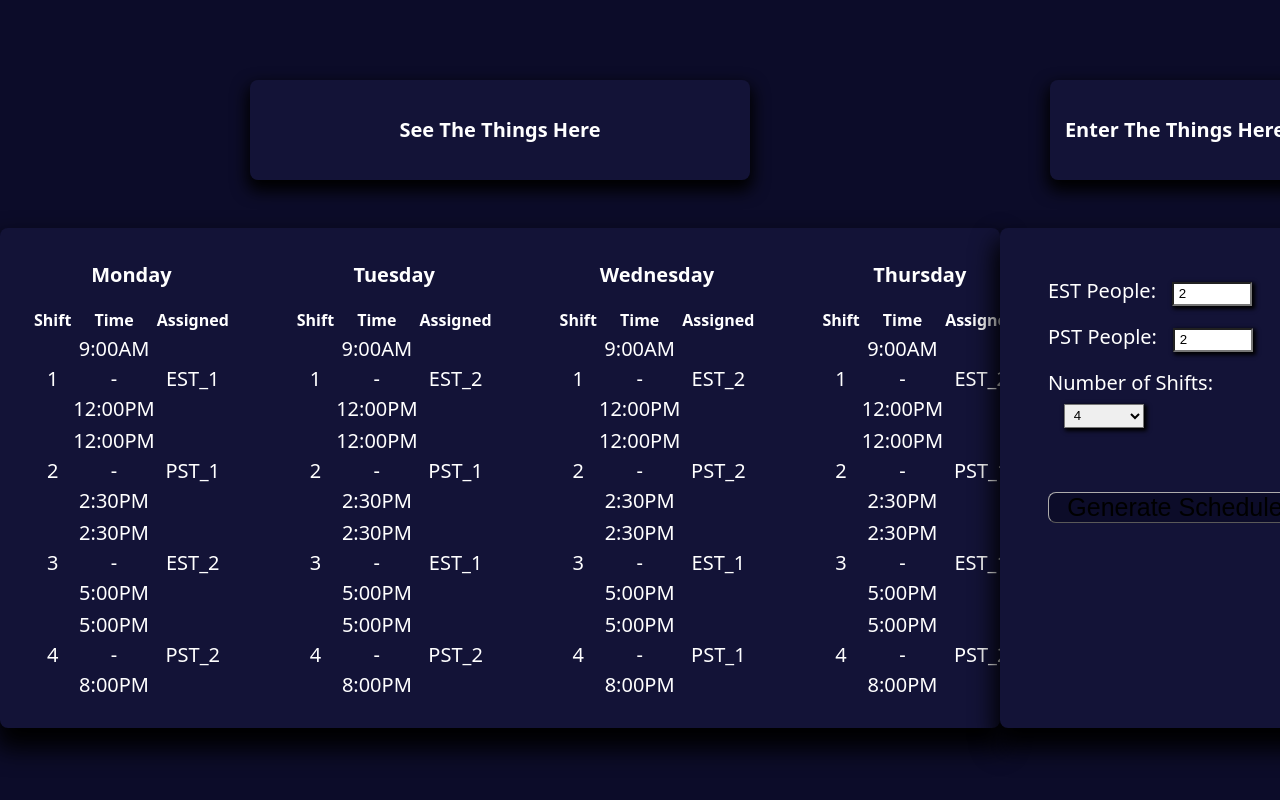
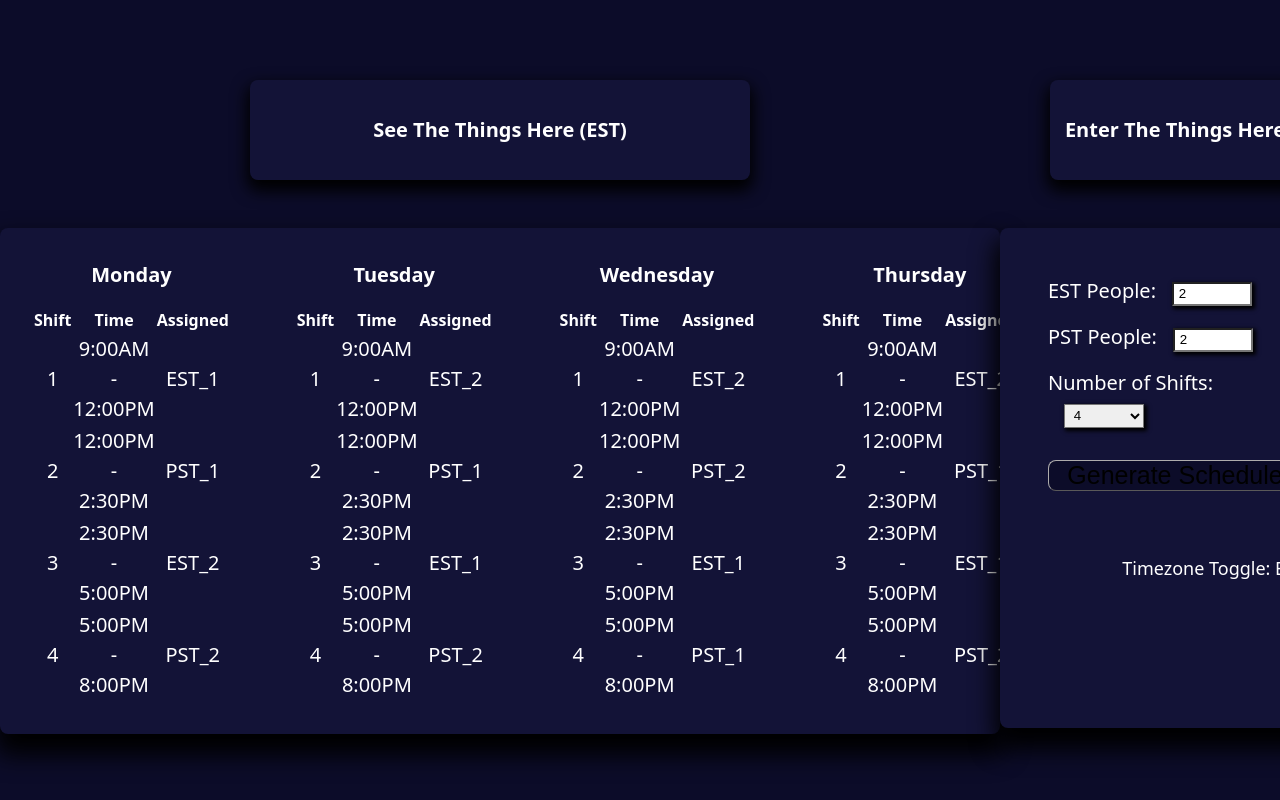
Before and after one commit to thejhp1/calendarshedule, a React (Vite) app in the folder CalendarSchedule/: page / in a window 1280 px wide. Both pictures are taken after a click on the button "Generate Schedule". Shown: the top 800 px of the page. Built offline with nearby package versions, Linux system fonts and the light colour scheme.

Commit message:
added toggle for timezone

```diff
--- a/CalendarSchedule/src/App.jsx
+++ b/CalendarSchedule/src/App.jsx
@@ -10,6 +10,8 @@ import {
 function App() {
   const [schedule, setSchedule] = useState(null);
   const [warningMessage, setWarningMessage] = useState("");
+  const [timeZoneToggle, setTimeZoneToggle] = useState("EST");
+  const [flag, setFlag] = useState(true);
 
   const handleGenerate = ({ estCount, pstCount, numShifts }) => {
     if (!checkEnoughPeople(estCount, pstCount, numShifts)) {
@@ -29,12 +31,24 @@ function App() {
     setSchedule(newSchedule);
   };
 
+  const toggleTimeZone = () => {
+    if (flag) {
+      setTimeZoneToggle("PST");
+      setFlag(false)
+    } else {
+      setTimeZoneToggle("EST");
+      setFlag(true)
+    }
+  };
+
   return (
     <main className="app-container">
-      <Display schedule={schedule} warningMessage={warningMessage} />
+      <Display schedule={schedule} warningMessage={warningMessage} timeZoneToggle={timeZoneToggle}/>
       <Sidebar
         onGenerateSchedule={handleGenerate}
         warningMessage={warningMessage}
+        timeZoneToggle={timeZoneToggle}
+        toggleTimeZone={toggleTimeZone}
       />
     </main>
   );
--- a/CalendarSchedule/src/components/Display/Display.jsx
+++ b/CalendarSchedule/src/components/Display/Display.jsx
@@ -1,6 +1,40 @@
 import "../../styles/components/Display.css";
 
-export default function Display({ schedule, warningMessage }) {
+// 👉 helper to shift time ranges if PST toggle is active
+function shiftTimeRange(timeRange, isPST) {
+  if (!isPST) return timeRange;
+
+  const [start, end] = timeRange.split(" - ");
+  return `${shiftTime(start)} - ${shiftTime(end)}`;
+}
+
+function shiftTime(timeStr) {
+  const match = timeStr.match(/(\d+):(\d+)(AM|PM)/i);
+  if (!match) return timeStr;
+
+  let [_, hourStr, minStr, ampm] = match;
+  let hour = parseInt(hourStr, 10);
+  const min = parseInt(minStr, 10);
+
+  // Convert to 24h
+  if (ampm === "PM" && hour !== 12) hour += 12;
+  if (ampm === "AM" && hour === 12) hour = 0;
+
+  // Shift by -3h
+  hour -= 3;
+  if (hour < 0) hour += 24;
+
+  // Back to 12h
+  const newAMPM = hour >= 12 ? "PM" : "AM";
+  if (hour > 12) hour -= 12;
+  if (hour === 0) hour = 12;
+
+  return `${hour}:${minStr}${newAMPM}`;
+}
+
+export default function Display({ schedule, warningMessage, timeZoneToggle }) {
+  const isPST = timeZoneToggle === "PST";
+
   if (warningMessage) {
     return (
       <section className="display-container">
@@ -17,9 +51,9 @@ export default function Display({ schedule, warningMessage }) {
   return (
     <section className="display-container">
       <section className="display-title">
-        <p>See The Things Here</p>
+        <p>See The Things Here ({timeZoneToggle})</p>
       </section>
-      <section className="display-content">
+      <section className="display-content-shedule">
         {schedule && schedule.length > 0 ? (
           schedule.map((day) => (
             <div className="display-schedule-container" key={day.day}>
@@ -36,7 +70,7 @@ export default function Display({ schedule, warningMessage }) {
                   {day.shifts.map((shift) => (
                     <tr key={shift.shiftNum}>
                       <td>{shift.shiftNum}</td>
-                      <td>{shift.time}</td>
+                      <td>{shiftTimeRange(shift.time, isPST)}</td>
                       <td>{shift.assigned.join(", ")}</td>
                     </tr>
                   ))}
--- a/CalendarSchedule/src/components/Sidebar/Sidebar.jsx
+++ b/CalendarSchedule/src/components/Sidebar/Sidebar.jsx
@@ -1,7 +1,7 @@
 import "../../styles/components/Sidebar.css";
 import { useState } from "react";
 
-export default function Sidebar({ onGenerateSchedule }) {
+export default function Sidebar({ onGenerateSchedule, timeZoneToggle, toggleTimeZone }) {
   const [estCount, setEstCount] = useState(2);
   const [pstCount, setPstCount] = useState(2);
   const [numShifts, setNumShifts] = useState(4);
@@ -56,6 +56,16 @@ export default function Sidebar({ onGenerateSchedule }) {
             </label>
             <button type="submit">Generate Schedule</button>
           </form>
+          <section className="display-content-toggle-container">
+            <p className="display-conent-toggle-title">
+              Timezone Toggle: {timeZoneToggle}
+            </p>
+            <input
+              type="checkbox"
+              className="display-content-toggle"
+              onClick={toggleTimeZone}
+            ></input>
+          </section>
 
           {/* ✅ Show warning message if exists */}
           {warningMessage && (
--- a/CalendarSchedule/src/styles/components/Display.css
+++ b/CalendarSchedule/src/styles/components/Display.css
@@ -17,13 +17,12 @@
 }
 
 
-.display-content {
+.display-content-shedule {
     display: flex;
     flex-direction: row;
     justify-content: space-between;
     border-radius: .5rem;
     background-color: #131337;
-    height: 500px;
     width: 1000px;
     margin-top: 3rem;
     box-shadow: 0 1rem 1.5rem 5px rgb(0, 0, 0);
@@ -31,6 +30,7 @@
 
 .display-schedule-container {
     padding: 2rem;
+    height: fit-content;
 }
 
 .display-schedule-table td, .display-schedule-container h3 {
@@ -41,7 +41,7 @@
 
 @media (min-width: 1600px)
         and (max-width: 2199px) {
-        .display-content {
+        .display-content-shedule {
             width: 1200px;
         }
         .display-schedule-table td, .display-schedule-container h3 {
@@ -51,7 +51,7 @@
     }
 
 @media (min-width: 2200px) {
-        .display-content {
+        .display-content-shedule {
             width: 1800px;
         }
     }
--- a/CalendarSchedule/src/styles/components/Sidebar.css
+++ b/CalendarSchedule/src/styles/components/Sidebar.css
@@ -45,7 +45,7 @@
 }
 
 .scheduler-form button {
-    margin-top: 3rem;
+    margin-top: 1rem;
     font-size: 25px;
     background-color: #0c0c29;;
     border-color: rgb(174, 172, 172);
@@ -63,3 +63,14 @@
   color: #ec7087;
   font-weight: bold;
 }
+
+.display-content-toggle-container {
+    display: flex;
+    justify-content: right;
+    gap: 1rem;
+    padding: 1rem;
+}
+
+.display-conent-toggle-title {
+    font-size: 18px;
+}
```
